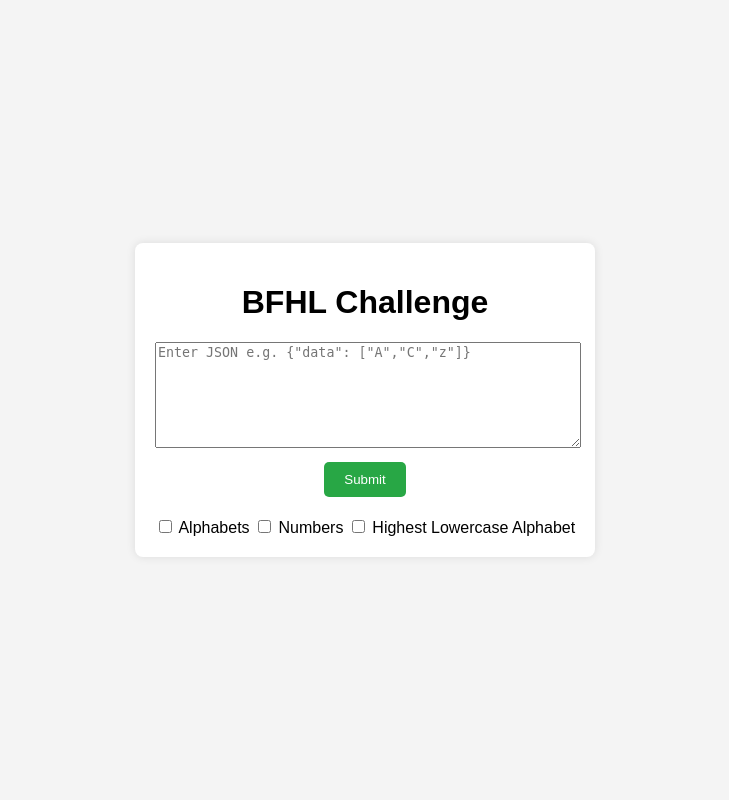
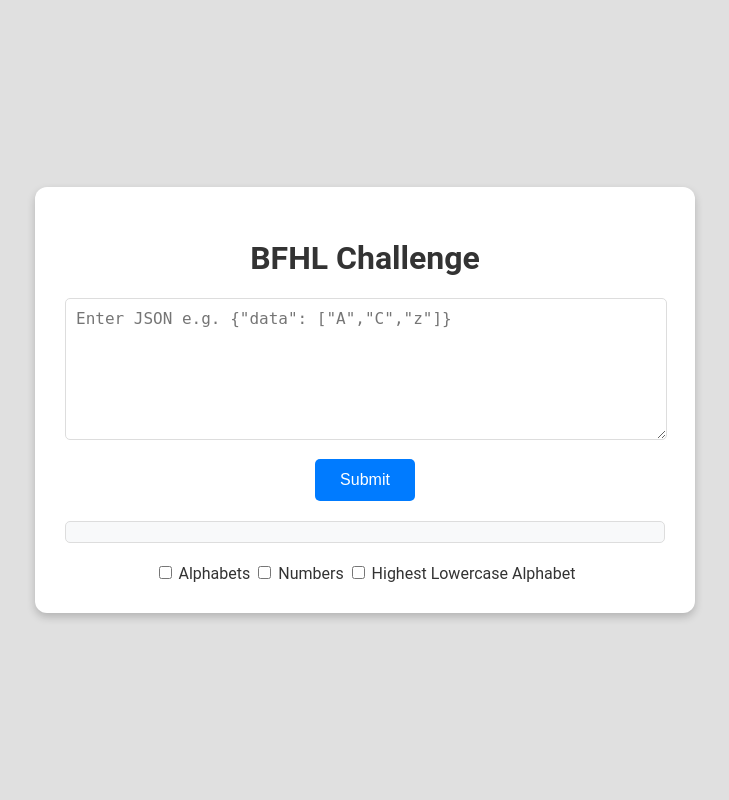
Before and after one commit to Krishnaa2704/baj, a Flask app: page / in a window 1280 px wide. Shown: the whole page, without its empty margins (275-1004 px from the left). Run offline with Flask 2, Linux system fonts and the light colour scheme.

Commit message:
styles.css

```diff
--- a/flask_bfhl/static/styles.css
+++ b/flask_bfhl/static/styles.css
@@ -1,35 +1,49 @@
 body {
-    font-family: Arial, sans-serif;
-    background-color: #f4f4f4;
+    font-family: 'Roboto', sans-serif;
+    background-color: #e0e0e0;
     margin: 0;
     padding: 0;
     display: flex;
     justify-content: center;
     align-items: center;
     height: 100vh;
+    color: #333;
 }
 
 .container {
-    background: white;
-    padding: 20px;
-    border-radius: 8px;
-    box-shadow: 0 0 10px rgba(0, 0, 0, 0.1);
+    background: #ffffff;
+    padding: 30px;
+    border-radius: 12px;
+    box-shadow: 0 4px 8px rgba(0, 0, 0, 0.2);
+    max-width: 600px;
+    width: 100%;
     text-align: center;
 }
 
 textarea {
-    width: 100%;
-    height: 100px;
-    margin-bottom: 10px;
+    width: calc(100% - 20px);
+    height: 120px;
+    margin-bottom: 15px;
+    padding: 10px;
+    border: 1px solid #ddd;
+    border-radius: 5px;
+    font-size: 16px;
+    resize: vertical;
 }
 
 button {
-    padding: 10px 20px;
-    background-color: #28a745;
+    padding: 12px 25px;
+    background-color: #007bff;
     color: white;
     border: none;
     border-radius: 5px;
     cursor: pointer;
+    font-size: 16px;
+    transition: background-color 0.3s ease;
+}
+
+button:hover {
+    background-color: #0056b3;
 }
 
 #filters {
@@ -40,4 +54,8 @@ button {
     margin-top: 20px;
     white-space: pre-wrap;
     text-align: left;
+    background-color: #f8f9fa;
+    padding: 10px;
+    border-radius: 5px;
+    border: 1px solid #ddd;
 }
```
